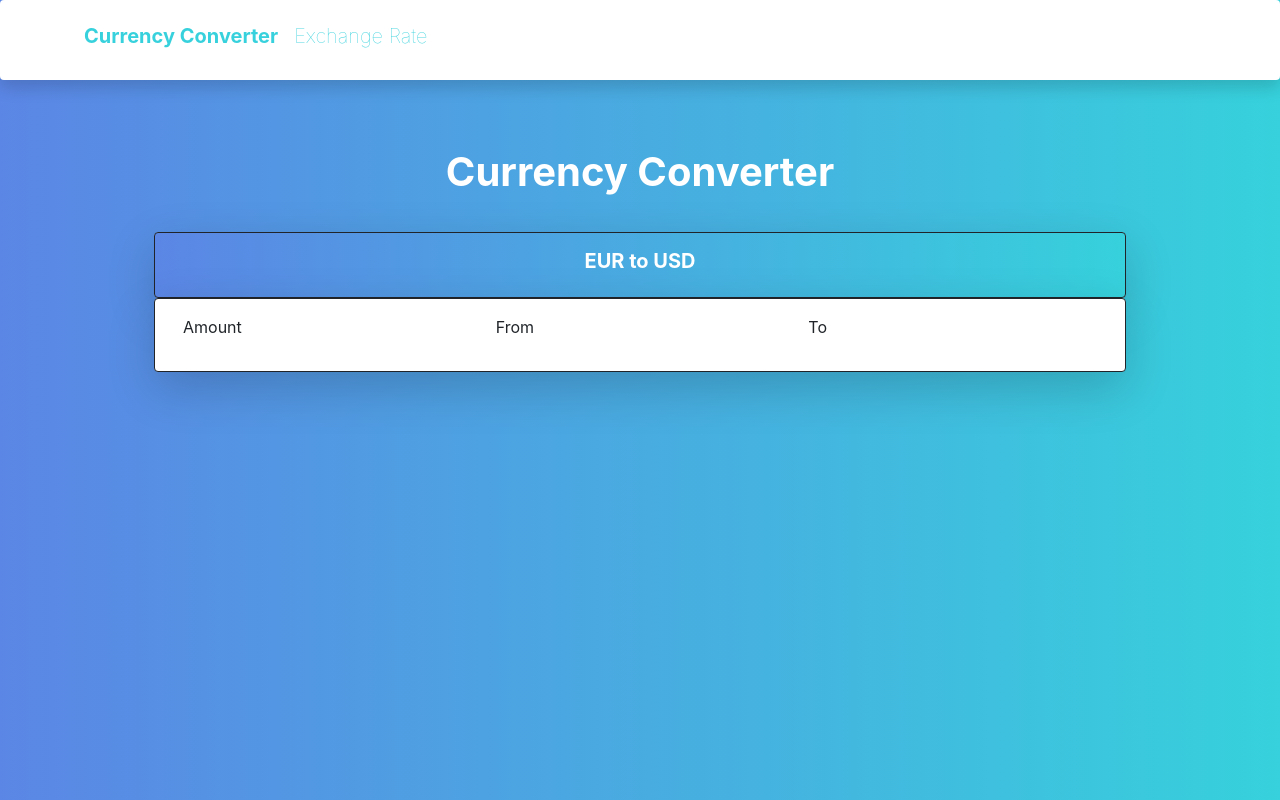
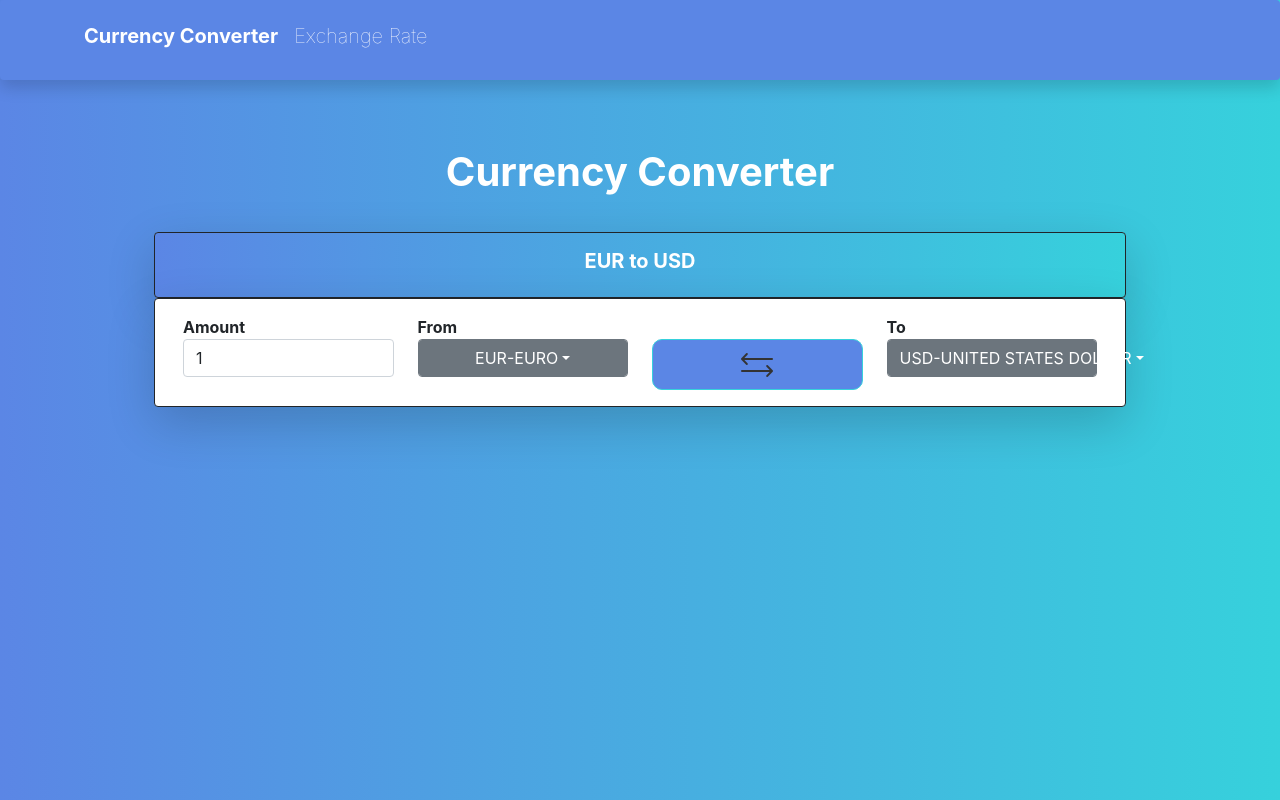
Before and after one commit to jg93pt/exchange-app, a React (Create React App) app: page / in a window 1280 px wide. Built offline with nearby package versions, Linux system fonts and the light colour scheme.

Commit message:
Developing Currency Converter design table content part 1

```diff
--- a/src/App.js
+++ b/src/App.js
@@ -31,7 +31,7 @@ class App extends Component {
   render () {
   return (
     <Router>
-    <nav className="navbar navbar-expand-md navbar-light shadow p-3 mb-5 bg-body rounded fixed-top">
+    <nav className="navbar navbar-expand-md navbar-light shadow p-3 mb-5 rounded fixed-top" id="navColor">
       <div className="container-fluid ms-5">
         <div id="navbarNav">
           <ul className="navbar-nav">
@@ -39,7 +39,7 @@ class App extends Component {
               <Link className="nav-link" aria-current="page" id="navbar-text" to="/CurrencyConverter"><h5 id="title-color" className={`${this.state.flag ? 'focus-item' : ''}`}>Currency Converter</h5></Link>
             </li>
             <li className="nav-item" onClick={this.handleClickExchange}>
-              <Link className="nav-link" id="navbar-text" to="/ExchangeRate"><h5 id="title-color" className={`${this.state.flag ? '' : 'focus-item'}`}>Exchange Rate</h5></Link>
+              <Link className="nav-link" aria-current="page" id="navbar-text" to="/ExchangeRate"><h5 id="title-color" className={`${this.state.flag ? '' : 'focus-item'}`}>Exchange Rate</h5></Link>
             </li>
           </ul>
         </div>
--- a/src/Custom.css
+++ b/src/CurrencyConverter.css
@@ -1,3 +1,4 @@
+/*Main-content Currency Converter*/
 @media  (max-width: 767px) {
   .sm-screen{
     margin-top: 50px;
@@ -28,16 +29,26 @@
   }
 }
 
-.focus-item {
-  color: #36d1dc!important;
-  font-weight: bold!important;
-}
-#title-color{
-  color: #36d1dc;
-  font-weight:lighter;
-}
-
-h1, h5{
+h1, .main-content-subtitle{
   color: white;
   font-weight: bolder;
 }
+
+label{
+  font-weight: bold;
+}
+
+#exchange-button{
+
+  background: #5B86E5;
+  border:1px solid #36D1DC;
+  border-radius: 10px;
+}
+
+#exchange-button:hover{
+  background: #36D1DC;
+}
+
+#hide-label{
+  visibility: hidden;
+}
--- a/src/CurrencyConverter.js
+++ b/src/CurrencyConverter.js
@@ -1,5 +1,6 @@
 import React from 'react';
 import { Link } from "react-router-dom";
+import Exchange from './ExchangeRate';
 
 
 class Currency extends React.Component {
@@ -23,22 +24,47 @@ class Currency extends React.Component {
             <div className="container-xxl mt-1" id="no-sm">
               <div className="row ms-5 me-5 shadow-lg p-3 bg-body rounded rounded-5 border border-1 border-dark" id="title-div">
                 <div className="col-xl-12">
-                  <h5 className="text-center">EUR to USD</h5>
+                  <h5 className="text-center main-content-subtitle">EUR to USD</h5>
               </div>
         </div>
     </div>
-    <h5 className="text-center" id="only-sm">EUR to USD</h5>
+    <h5 className="text-center main-content-subtitle" id="only-sm">EUR to USD</h5>
     <div className="container-xxl">
               <div className="row ms-5 me-5 shadow-lg p-3 mb-5 bg-body rounded rounded-5 border border-1 border-dark">
-                <div className="col-md-4">
-                  <p className="text-left">Amount</p>
+                <div className="col-md-3">
+                  <label>Amount</label>
+                  <input type="number" className="form-control input-style" min="0" defaultValue={1}/>
                   </div>
-                  <div className="col-md-4">
-                  <p className="text-left">From</p>
+                  <div className="col-md-3">
+                  <label>From</label>
+                  <div className="dropdown">
+                    <button className="btn btn-secondary dropdown-toggle form-control" type="button" id="dropdownFromCurrency" data-bs-toggle="dropdown" aria-expanded="false">
+                    EUR-EURO
+                    </button>
+                      <ul className="dropdown-menu" aria-labelledby="dropdownFromCurrency">
+                        <li><a className="dropdown-item" href="#">USD-UNITED STATES DOLLAR</a></li>
+                        <li><a className="dropdown-item" href="#">Another action</a></li>
+                        <li><a className="dropdown-item" href="#">Something else here</a></li>
+                      </ul>
+                    </div>
                   </div>
-                  <div className="col-md-4">
-                  <p className="text-left">To</p>
-                  </div>
+                  <div className="col-md-3">
+                  <label id="hide-label">Exchange</label>
+                  <button className ="btn btn-primary btn-lg text-uppercase letter-space form-control" id="exchange-button"><img src={require("./img/exchange.png")} className="icon-img"/></button>
+                    </div>
+                  <div className="col-md-3">
+                  <label>To</label>
+                  <div class="dropdown">
+                    <button className="btn btn-secondary dropdown-toggle form-control" type="button" id="dropdownToCurrency" data-bs-toggle="dropdown" aria-expanded="false">
+                    USD-UNITED STATES DOLLAR
+                    </button>
+                      <ul className="dropdown-menu" aria-labelledby="dropdownToCurrency">
+                        <li><a className="dropdown-item" href="#">EUR-EURO</a></li>
+                        <li><a className="dropdown-item" href="#">Another action</a></li>
+                        <li><a className="dropdown-item" href="#">Something else here</a></li>
+                      </ul>
+                    </div>
+              </div>
         </div>
     </div>
         </div>
--- /dev/null
+++ b/src/NavBar.css
@@ -0,0 +1,18 @@
+/*NavBar*/
+#navColor{
+  background-color: #5B86E5;
+
+}
+#navbarNav > ul > li:hover {
+  background: #36D1DC;
+  border-radius: 10px;
+}
+
+.focus-item {
+  color: #fff!important;
+  font-weight: bold!important;
+}
+#title-color{
+  color: #fff;
+  font-weight:lighter;
+}
--- a/src/index.js
+++ b/src/index.js
@@ -1,7 +1,8 @@
 import React from 'react';
 import ReactDOM from 'react-dom';
 import 'bootstrap/dist/css/bootstrap.css';
-import './Custom.css'
+import './NavBar.css'
+import './CurrencyConverter.css'
 
 import './index.css';
 import App from './App';
```
Also changed, not shown: src/img/exchange.png (added).
